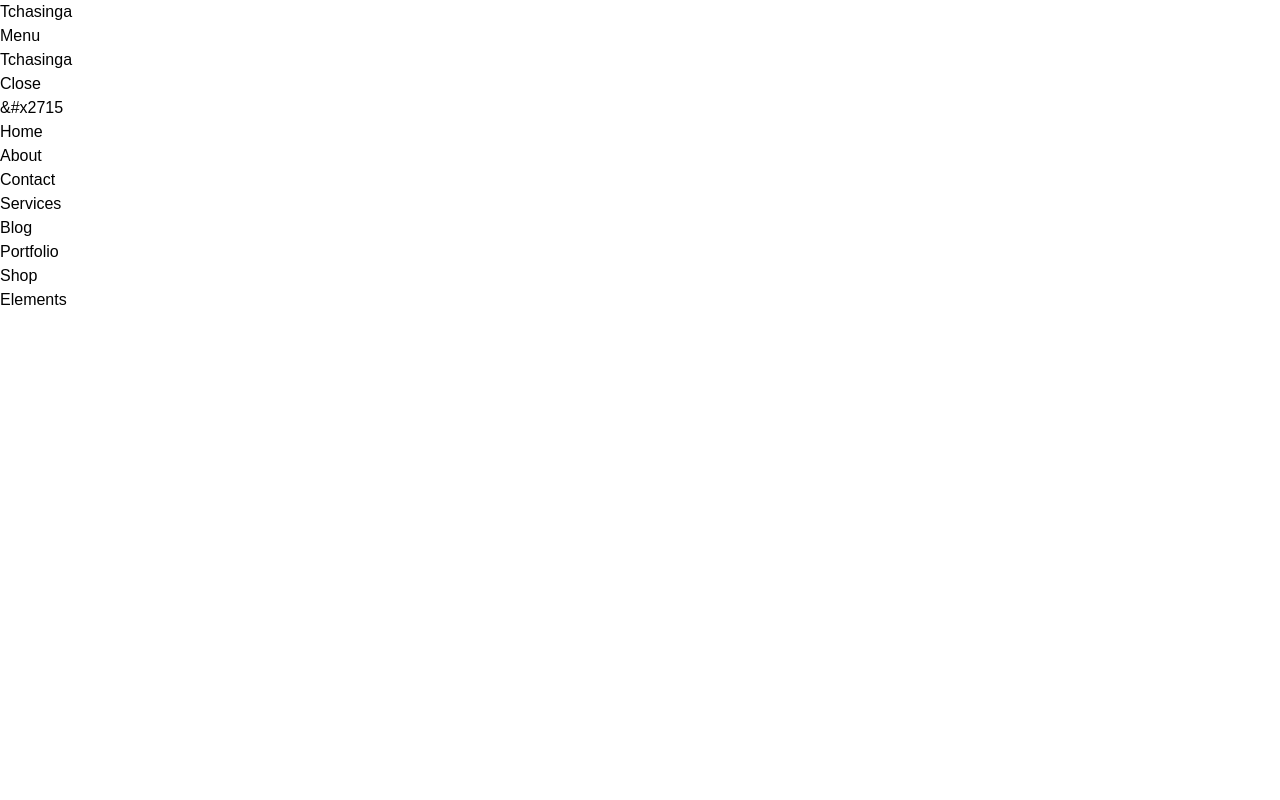
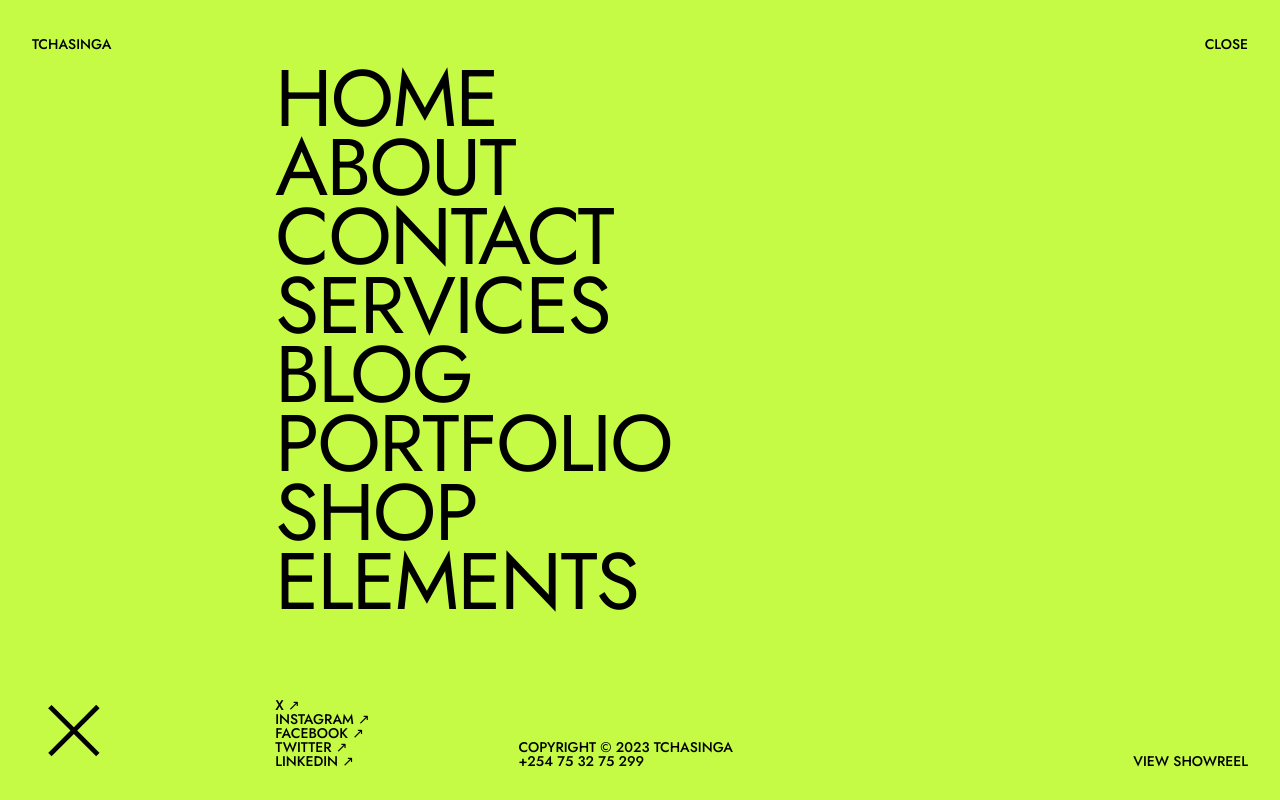
Before and after one commit to tchasinga/Gsap, a Next.js app: page / in a window 1280 px wide. Built offline with nearby package versions, Linux system fonts and the light colour scheme.

Commit message:
feat: add @gsap/react dependency and update Navbars component with improved menu structure and styling

```diff
--- a/package.json
+++ b/package.json
@@ -9,6 +9,7 @@
     "lint": "next lint"
   },
   "dependencies": {
+    "@gsap/react": "^2.1.1",
     "gsap": "^3.12.5",
     "next": "15.0.3",
     "react": "19.0.0-rc-66855b96-20241106",
--- a/src/app/Components/Navbars.jsx
+++ b/src/app/Components/Navbars.jsx
@@ -1,21 +1,20 @@
 "use client"
-import React ,{useState , useEffect, useRef} from 'react'
+import React, { useState, useRef } from 'react'
+import './navdesign.css'
 import Link from 'next/link'
-import './navdesign.css'
 
 const menu = [
-  {name: 'Home', link: '/'},
-  {name: 'About', link: '/about'},
-  {name: 'Contact', link: '/contact'},
-  {name: 'Services', link: '/services'},
-  {name: 'Blog', link: '/blog'},
-  {name: 'Portfolio', link: '/portfolio'},
-  {name: 'Shop', link: '/shop'},
-  {name: 'Elements', link: '/elements'},
+  { name: 'Home', link: '/' },
+  { name: 'About', link: '/about' },
+  { name: 'Contact', link: '/contact' },
+  { name: 'Services', link: '/services' },
+  { name: 'Blog', link: '/blog' },
+  { name: 'Portfolio', link: '/portfolio' },
+  { name: 'Shop', link: '/shop' },
+  { name: 'Elements', link: '/elements' },
 ]
 
 export default function Navbars() {
-
   const container = useRef()
   const [isMenuOpen, setIsMenuOpen] = useState(false)
 
@@ -30,41 +29,56 @@ export default function Navbars() {
           <Link href='/'>Tchasinga</Link>
         </div>
 
-        <div className="menu-open">
+        <div className="menu-open" onClick={toggleMenu}>
           <p>Menu</p>
         </div>
       </div>
 
-{/* Second step */}
       <div className="menu-overlay">
         <div className="menu-overlay-bar">
-          <div className="menu-logo"><Link>Tchasinga</Link></div>
-          <div className="menu-close"><p>Close</p></div>
+          <div className="menu-logo">
+            <Link href='/'>Tchasinga</Link>
+          </div>
+          <div className="menu-close" onClick={toggleMenu}>
+            <p>Close</p>
+          </div>
         </div>
 
         <div className="menu-close-icon">
-          <p>&#x2715</p>
+          <p>&#x2715;</p>
         </div>
 
-
         <div className="menu-copy">
-          <div className="menu-links">{
-             menu.map((link, index) =>(
+          <div className="menu-links">
+            {menu.map((link, index) => (
               <div className="menu-link-item" key={index}>
-                <div className="menu-link-item-holder">
-                   <Link href={link.link}>{link.name}</Link>
+                <div className="menu-link-item-holder" onClick={toggleMenu}>
+                  <Link href={link.link}>{link.name}</Link>
                 </div>
               </div>
-             ))
-            }
+            ))}
+          </div>
+
+          <div className="menu-info">
+            <div className="menu-info-col">
+              <a href="#">X &#8599;</a>
+              <a href="#">Instagram &#8599;</a>
+              <a href="#">Facebook &#8599;</a>
+              <a href="#">Twitter &#8599;</a>
+              <a href="#">LinkedIn &#8599;</a>
             </div>
 
-          <div className="menu-info"></div>
+            <div className="menu-info-col">
+              <p>Copyright © 2023 Tchasinga</p>
+              <p>+254 75 32 75 299</p>
+            </div>
+          </div>
         </div>
 
-        <div className="menu-preview"></div>
+        <div className="menu-preview">
+          <p>View Showreel</p>
+        </div>
       </div>
-
     </div>
   )
 }
--- a/src/app/Components/navdesign.css
+++ b/src/app/Components/navdesign.css
@@ -1,4 +1,4 @@
-/* @import url(https://fonts.googleapis.com/css?family=Jost:100,200,300,regular,500,600,700,800,900,100italic,200italic,300italic,italic,500italic,600italic,700italic,800italic,900italic);
+@import url(https://fonts.googleapis.com/css?family=Jost:100,200,300,regular,500,600,700,800,900,100italic,200italic,300italic,italic,500italic,600italic,700italic,800italic,900italic);
 
 .famili {
   font-family: "Jost", sans-serif;
@@ -27,7 +27,7 @@ p {
 }
 
 .menu-bar,
-.menu-overlay {
+.menu-overlay-bar{
   position: fixed;
   top: 0;
   left: 0;
@@ -130,4 +130,3 @@ p {
     font-size: 50px;
   }
 }
- */
```
Also changed, not shown: 1 other file (tests, documents, lock files or other folders).
